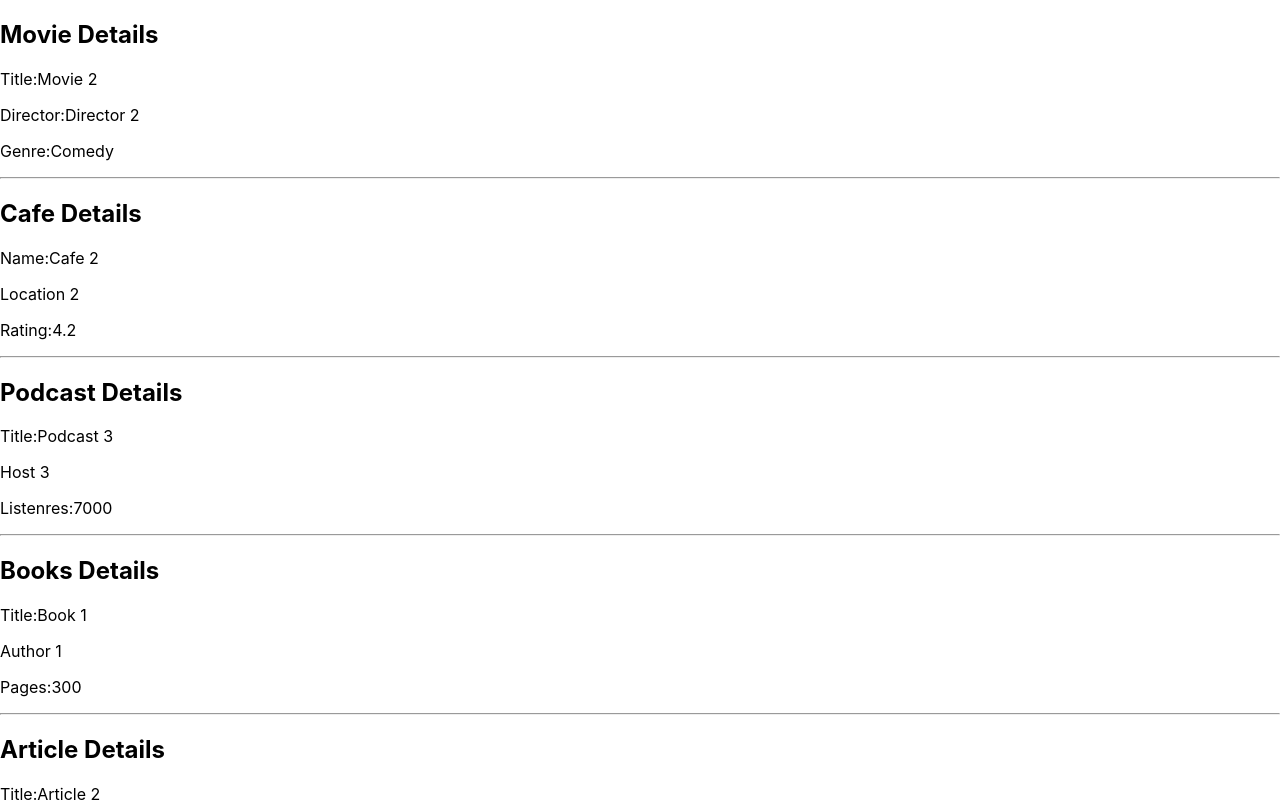
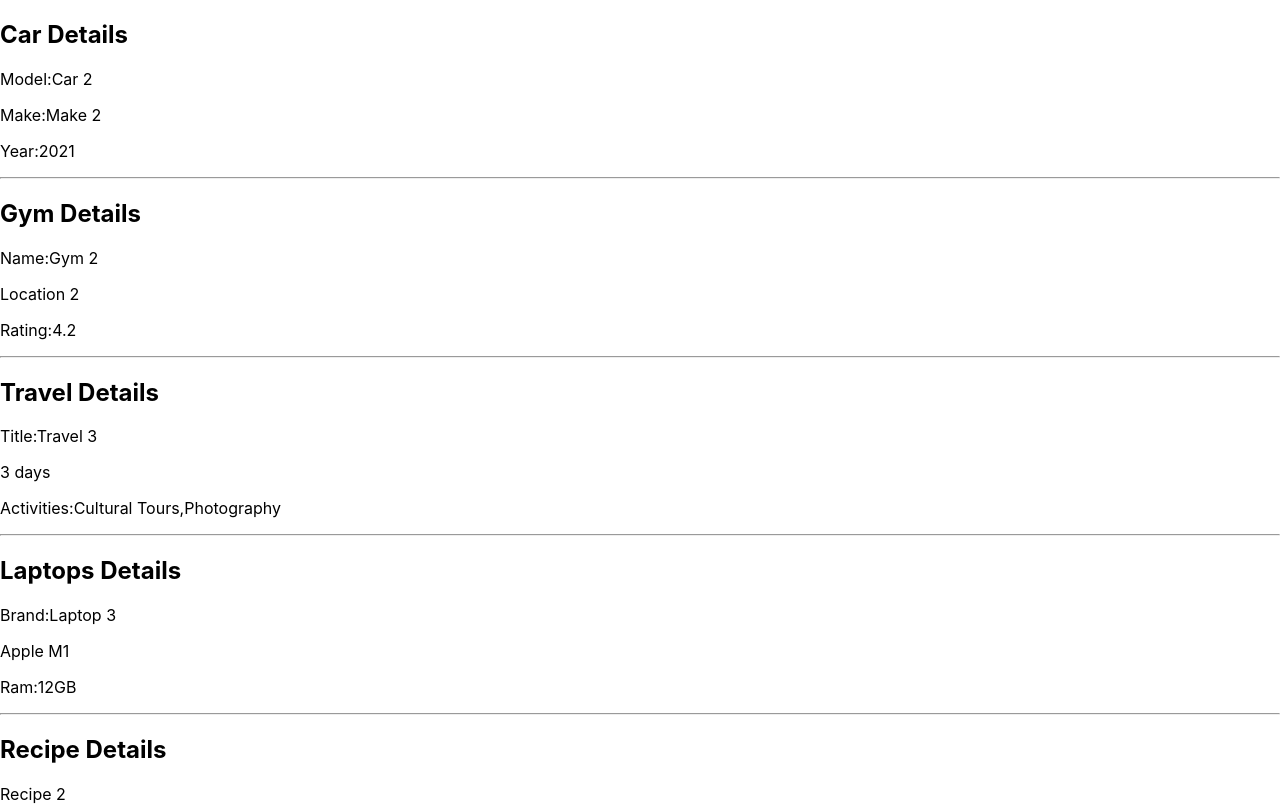
Before and after one commit to sourav7274/NeogP, a React (Create React App) app in the folder CW/test1/: page / in a window 1280 px wide. Shown: the top 806 px of the page. Built offline with nearby package versions, Linux system fonts and the light colour scheme.

Commit message:
IR2.4_HW2

```diff
--- a/CW/test1/src/App.js
+++ b/CW/test1/src/App.js
@@ -1,24 +1,24 @@
 
 import './App.css';
 
-const Movies = ({movies,title}) =>{
-  const details = movies.find(movie=>movie.title===title)
+const Cars = ({cars,model}) =>{
+  const details = cars.find(car=>car.model===model)
   return(
     <div>
-      <h2>Movie Details</h2>
-      <p>Title:{details.title}</p>
-      <p>Director:{details.director}</p>
-      <p>Genre:{details.genre}</p>
+      <h2>Car Details</h2>
+      <p>Model:{details.model}</p>
+      <p>Make:{details.make}</p>
+      <p>Year:{details.year}</p>
       <hr/>
     </div>
   )
 }
 
-const Cafes = ({cafes,name}) =>{
-  const details = cafes.find(cafe=>cafe.name===name)
+const Gyms = ({gyms,location}) =>{
+  const details = gyms.find(gym=>gym.location===location)
   return(
     <div>
-      <h2>Cafe Details</h2>
+      <h2>Gym Details</h2>
       <p>Name:{details.name}</p>
       <p>{details.location}</p>
       <p>Rating:{details.rating}</p>
@@ -27,44 +27,44 @@
   )
 }
 
-const Podcasts = ({podcasts,title}) =>{
-  const details = podcasts.find(podcast=>podcast.title===title)
+const Travels = ({travels,destination}) =>{
+  const details = travels.find(travel=>travel.destination===destination)
   return(
     <div>
-      <h2>Podcast Details</h2>
-      <p>Title:{details.title}</p>
-      <p>{details.host}</p>
-      <p>Listenres:{details.listeners}</p>
+      <h2>Travel Details</h2>
+      <p>Title:{details.destination}</p>
+      <p>{details.duration}</p>
+      <p>Activities:{(details.activities).join(",")}</p>
       <hr/>
     </div>
   )
 }
-const Books = ({books,title}) =>{
-  const details = books.find(book=>book.title===title)
+const Laptops = ({laptops,processor}) =>{
+  const details = laptops.find(laptop=>laptop.processor===processor)
   return(
     <div>
-      <h2>Books Details</h2>
-      <p>Title:{details.title}</p>
-      <p>{details.author}</p>
-      <p>Pages:{details.pages}</p>
+      <h2>Laptops Details</h2>
+      <p>Brand:{details.brand}</p>
+      <p>{details.processor}</p>
+      <p>Ram:{details.ram}</p>
       <hr/>
     </div>
   )
 }
-const Articles = ({articles,title}) =>{
-  const details = articles.find(article=>article.title===title)
+const Recipes = ({recipes,dish}) =>{
+  const details = recipes.find(recipe=>recipe.dish===dish)
   return(
     <div>
-      <h2>Article Details</h2>
-      <p>Title:{details.title}</p>
-      <p>{details.author}</p>
-      <p>Category:{details.category}</p>
+      <h2>Recipe Details</h2>
+      <p>{details.dish}</p>
+      <p>{details.cuisine}</p>
+      <p>Ingredients:{(details.ingredients).join(',')}</p>
       <hr/>
     </div>
   )
 }
-const Blogposts = ({blogPosts,category}) =>{
-  const details = blogPosts.find(blog=>blog.category===category)
+const Blogposts = ({blogPosts,title}) =>{
+  const details = blogPosts.find(blog=>blog.title===title)
   return(
     <div key={details.id}>
       <h2>BlogPost Details</h2>
@@ -77,69 +77,122 @@
 }
 
 function App() {
-  const articles = [
+  const recipes = [
 
-    { title: "Article 1", author: "Author 1", category: "Technology" },
+    {
 
-    { title: "Article 2", author: "Author 2", category: "Food" },
+      dish: "Recipe 1",
 
-    { title: "Article 3", author: "Author 3", category: "Fashion" },
+      cuisine: "Italian",
+
+      ingredients: ["Tomatoes", "Pasta", "Cheese"],
+
+    },
+
+    {
+
+      dish: "Recipe 2",
+
+      cuisine: "Mexican",
+
+      ingredients: ["Beans", "Rice", "Avocado"],
+
+    },
+
+    {
+
+      dish: "Recipe 3",
+
+      cuisine: "Indian",
+
+      ingredients: ["Curry", "Rice", "Naan"],
+
+    },
 
   ];
-  const books = [
 
-    { title: "Book 1", author: "Author 1", pages: 300 },
 
-    { title: "Book 2", author: "Author 2", pages: 250 },
+  const laptops = [
 
-    { title: "Book 3", author: "Author 3", pages: 400 },
+    { brand: "Laptop 1", processor: "Intel i5", ram: "8GB" },
+
+    { brand: "Laptop 2", processor: "AMD Ryzen 7", ram: "16GB" },
+
+    { brand: "Laptop 3", processor: "Apple M1", ram: "12GB" },
 
   ];
-  const movies = [
+  const cars = [
 
-    { title: "Movie 1", director: "Director 1", genre: "Action" },
+    { model: "Car 1", make: "Make 1", year: 2022 },
 
-    { title: "Movie 2", director: "Director 2", genre: "Comedy" },
+    { model: "Car 2", make: "Make 2", year: 2021 },
 
-    { title: "Movie 3", director: "Director 3", genre: "Drama" },
+    { model: "Car 3", make: "Make 3", year: 2023 },
 
   ];
-  const cafes = [
 
-    { name: "Cafe 1", location: "Location 1", rating: 4.5 },
+  const gyms = [
 
-    { name: "Cafe 2", location: "Location 2", rating: 4.2 },
+    { name: "Gym 1", location: "Location 1", rating: 4.7 },
 
-    { name: "Cafe 3", location: "Location 3", rating: 4.8 },
+    { name: "Gym 2", location: "Location 2", rating: 4.2 },
+
+    { name: "Gym 3", location: "Location 3", rating: 4.5 },
 
   ];
-  const podcasts = [
+  const travels = [
 
-    { title: "Podcast 1", host: "Host 1", listeners: 5000 },
+    {
 
-    { title: "Podcast 2", host: "Host 2", listeners: 3000 },
+      destination: "Travel 1",
 
-    { title: "Podcast 3", host: "Host 3", listeners: 7000 },
+      duration: "5 days",
+
+      activities: ["Hiking", "Sightseeing"],
+
+    },
+
+    {
+
+      destination: "Travel 2",
+
+      duration: "7 days",
+
+      activities: ["Beach", "Shopping"],
+
+    },
+
+    {
+
+      destination: "Travel 3",
+
+      duration: "3 days",
+
+      activities: ["Cultural Tours", "Photography"],
+
+    },
 
   ];
+
+
   const blogPosts = [
 
     { id: 1, title: 'Blog Post 1', content: 'Content 1', category: 'Technology' },
 
     { id: 2, title: 'Blog Post 2', content: 'Content 2', category: 'Food' },
 
-    { id: 3, title: 'Blog Post 3', content: 'Content 3', category: 'Technology' }
+    { id: 3, title: 'Blog Post 3', content: 'Content 3', category: 'Fashion' }
 
   ];
 
   return (
     <div>
-     <Movies movies={movies} title="Movie 2" />
-     <Cafes cafes={cafes} name="Cafe 2"/>
-     <Podcasts podcasts={podcasts} title="Podcast 3" />
-     <Books books={books} title="Book 1" />
-     <Articles articles={articles} title="Article 2" />
-     <Blogposts blogPosts={blogPosts} category="Food" />
+     <Cars cars={cars} model="Car 2" />
+     <Gyms gyms={gyms} location="Location 2"/>
+     <Travels travels={travels} destination="Travel 3" />
+     <Laptops laptops={laptops} processor="Apple M1" />
+     <Recipes recipes={recipes} dish="Recipe 2" />
+     <Blogposts blogPosts={blogPosts} title="Blog Post 3" />
     </div>
   )
 }
```
